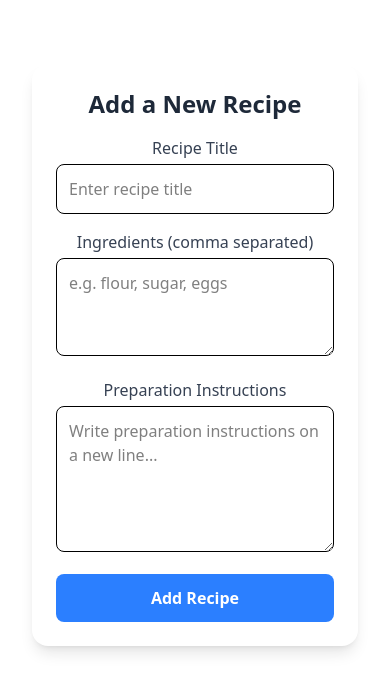
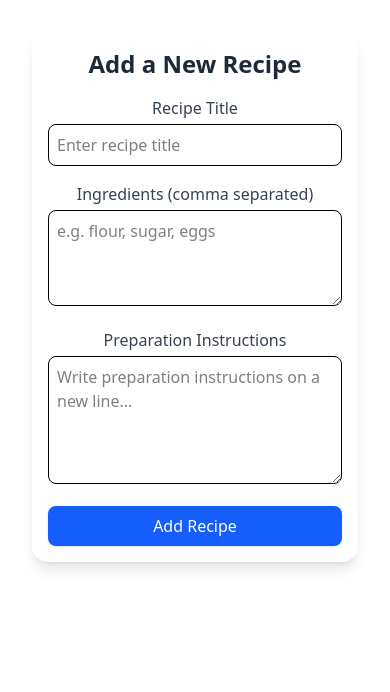
Before and after one commit to Amondi1111/alx-fe-reactjs, a React (Vite) app in the folder recipe-sharing-platform/: page /add-recipe in a window 390 px wide. Shown: the top 692 px of the page. Built offline with nearby package versions, Linux system fonts and the light colour scheme.

Commit message:
Implement responsive form to Add Recipe

```diff
--- a/recipe-sharing-platform/src/components/AddRecipeForm.jsx
+++ b/recipe-sharing-platform/src/components/AddRecipeForm.jsx
@@ -31,7 +31,7 @@ export default function AddRecipeForm({ onAddRecipe }) {
       id: Date.now(),
       title,
       ingredients: ingredients.split(",").map((item) => item.trim()),
-      instructions: instructions.split("\n").map((step) => step.trim()), // allow multi-line steps
+      instructions: instructions.split("\n").map((step) => step.trim()),
     };
 
     if (onAddRecipe) onAddRecipe(newRecipe);
@@ -44,7 +44,7 @@ export default function AddRecipeForm({ onAddRecipe }) {
   };
 
   return (
-    <div className="max-w-2xl mx-auto bg-white shadow-lg rounded-2xl p-6 mt-8">
+    <div className="bg-white shadow-lg rounded-2xl p-4 md:p-8 max-w-md md:max-w-2xl mx-auto">
       <h2 className="text-2xl font-bold mb-4 text-gray-800">Add a New Recipe</h2>
 
       <form onSubmit={handleSubmit} className="space-y-4">
@@ -55,7 +55,7 @@ export default function AddRecipeForm({ onAddRecipe }) {
           </label>
           <input
             type="text"
-            className="w-full p-3 border rounded-lg focus:ring-2 focus:ring-blue-400 focus:outline-none"
+            className="w-full border rounded-lg p-2 md:p-3 focus:outline-none focus:ring-2 focus:ring-blue-400"
             value={title}
             onChange={(e) => setTitle(e.target.value)}
             placeholder="Enter recipe title"
@@ -71,7 +71,7 @@ export default function AddRecipeForm({ onAddRecipe }) {
             Ingredients (comma separated)
           </label>
           <textarea
-            className="w-full p-3 border rounded-lg focus:ring-2 focus:ring-blue-400 focus:outline-none"
+            className="w-full border rounded-lg p-2 md:p-3 h-24 focus:outline-none focus:ring-2 focus:ring-blue-400"
             value={Ingredients}
             onChange={(e) => setIngredients(e.target.value)}
             placeholder="e.g. flour, sugar, eggs"
@@ -86,7 +86,7 @@ export default function AddRecipeForm({ onAddRecipe }) {
             Preparation Instructions
           </label>
           <textarea
-            className="w-full p-3 border rounded-lg focus:ring-2 focus:ring-blue-400 focus:outline-none"
+            className="w-full border rounded-lg p-2 md:p-3 h-32 focus:outline-none focus:ring-2 focus:ring-blue-400"
             value={Instructions}
             onChange={(e) => setInstructions(e.target.value)}
             placeholder="Write preparation instructions on a new line..."
@@ -98,7 +98,7 @@ export default function AddRecipeForm({ onAddRecipe }) {
         {/* Submit button */}
         <button
           type="submit"
-          className="w-full bg-blue-500 text-white p-3 rounded-lg font-semibold hover:bg-blue-600 transition duration-300"
+          className="w-full md:w-auto bg-blue-600 text-white px-4 md:px-6 py-2 md:py-3 rounded-lg shadow hover:bg-blue-700 transition"
         >
           Add Recipe
         </button>
```
